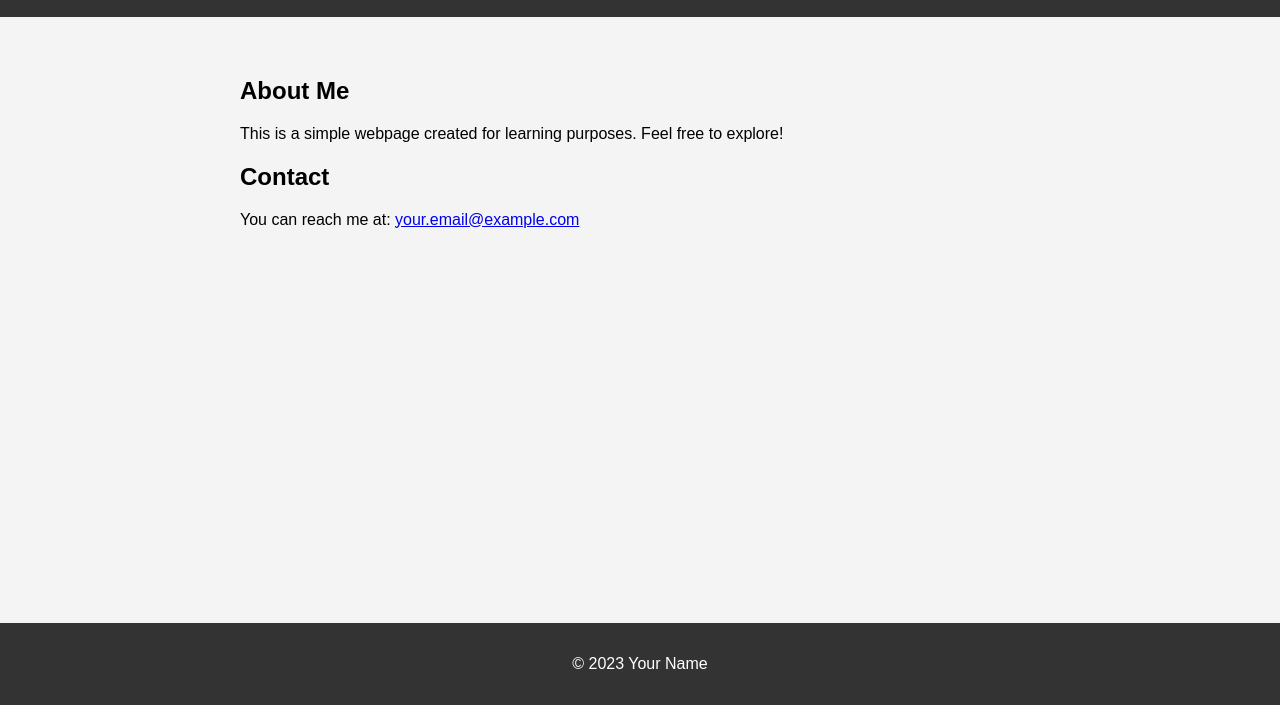
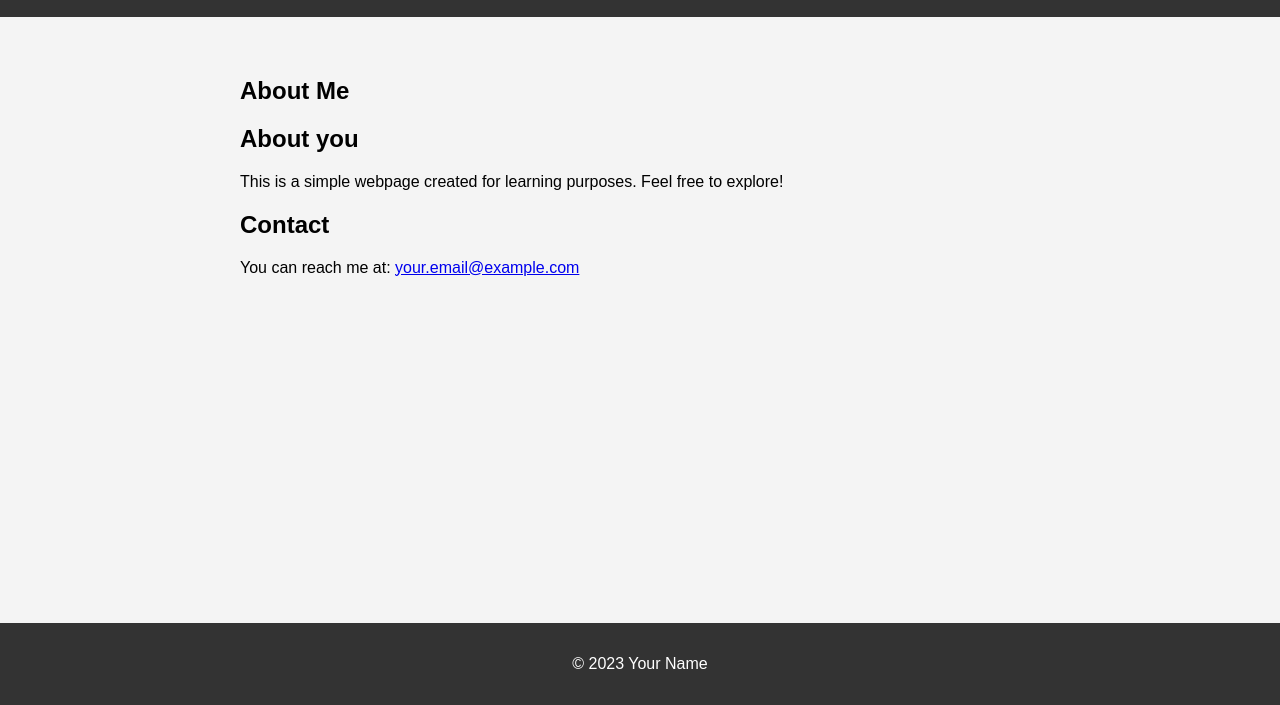
Before and after one commit to CS-Guram/test, a plain HTML site: page index.html in a window 1280 px wide. Shown: the part 95-800 px from the top of the page. Drawn offline with Linux system fonts and the light colour scheme.

Commit message:
Add new feature

```diff
--- a/index.html
+++ b/index.html
@@ -14,6 +14,7 @@
     <main>
         <section>
             <h2>About Me</h2>
+            <h2>About you</h2>
             <p>This is a simple webpage created for learning purposes. Feel free to explore!</p>
         </section>
 
```
Also changed, not shown: 1 other file.
